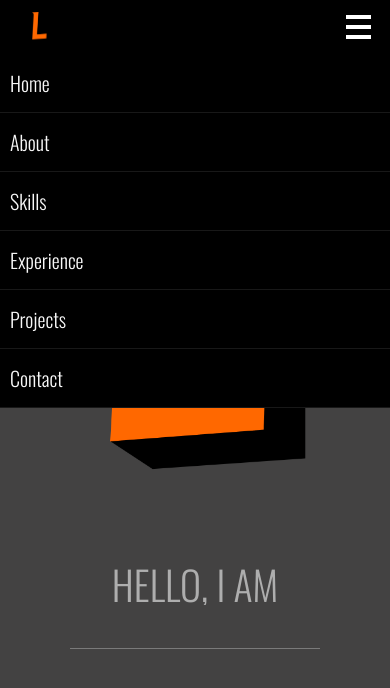
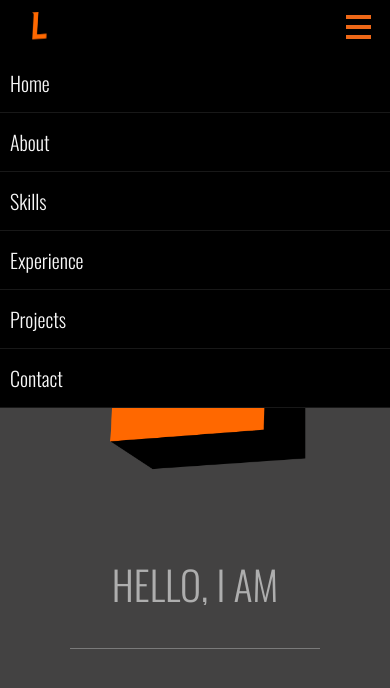
Before and after one commit to jessy-damasceno/portfolio-web, a Vue app in the folder frontend/: page / in a window 390 px wide. Both pictures are taken after a click on the button 358 px from the left and 27 px from the top of the page. Shown: the top 688 px of the page. Built offline with nearby package versions, Linux system fonts and the light colour scheme; no server answers.

Commit message:
fix: menu hamburguer working correctly

```diff
--- a/frontend/src/components/HeaderComponent.vue
+++ b/frontend/src/components/HeaderComponent.vue
@@ -2,14 +2,14 @@
   <div class="header-container">
     <div class="header">
       <img src="../assets/logo_lucas.png" alt="Logo" />
-      <button class="hamburguer" @click="toggleMenu">
+      <button class="hamburguer" @click="toggleMenu" ref="isOpenRef">
         <span></span>
         <span></span>
         <span></span>
       </button>
     </div>
     <transition name="slide-down">
-      <div v-if="isOpen" ref="isOpenRef" class="menu-container">
+      <div v-if="isOpen" class="menu-container">
         <nav class="menu-nav">
           <ul>
             <li><a @click.prevent="redirect('/')">Home</a></li>
@@ -36,7 +36,6 @@ export default defineComponent({
     const isOpenRef = ref(null);
 
     onClickOutside(isOpenRef, (event) => {
-      console.log(event);
       isOpen.value = false;
     });
 
@@ -44,14 +43,7 @@ export default defineComponent({
       isOpen.value = !isOpen.value;
     }
 
-    function closeMenu() {
-      isOpen.value = false;
-    }
-
-    // onClickOutside(isOpenRef, () => (isOpen.value = false));
-
     function redirect(url: string) {
-      isOpen.value = false;
       router.push(url);
     }
 
@@ -59,7 +51,6 @@ export default defineComponent({
       isOpenRef,
       isOpen,
       toggleMenu,
-      closeMenu,
       redirect
     };
   }
@@ -94,14 +85,20 @@ export default defineComponent({
   padding: 0;
   border: none;
   background-color: transparent;
+  cursor: pointer;
 }
 
 .hamburguer span {
   width: 25px;
   height: 4px;
   margin: 3px;
-  background-color: #fff;
+  background-color: #ee6817;
   transition: transform 0.3s ease-in-out;
+}
+
+.hamburguer:hover span {
+  transition: 0.3s ease-in;
+  background-color: white;
 }
 
 .hamburguer span:nth-child(2) {
```
